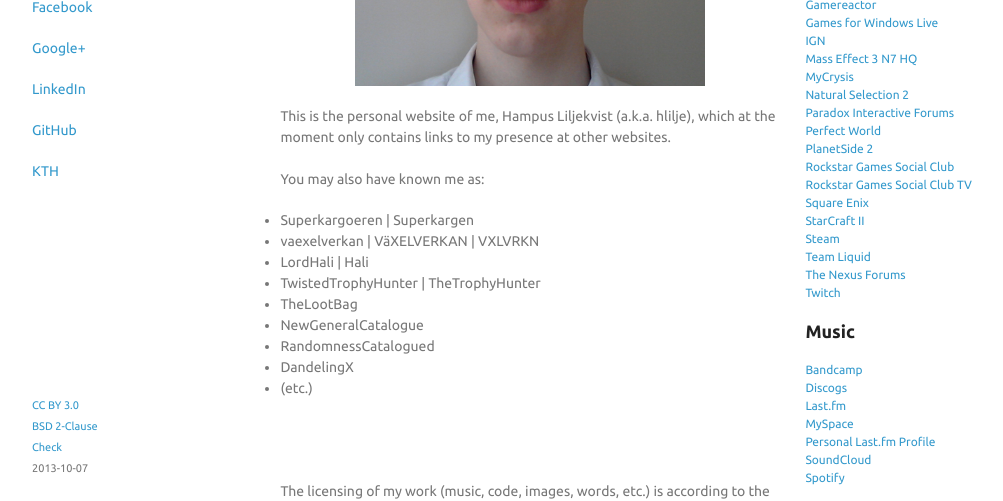
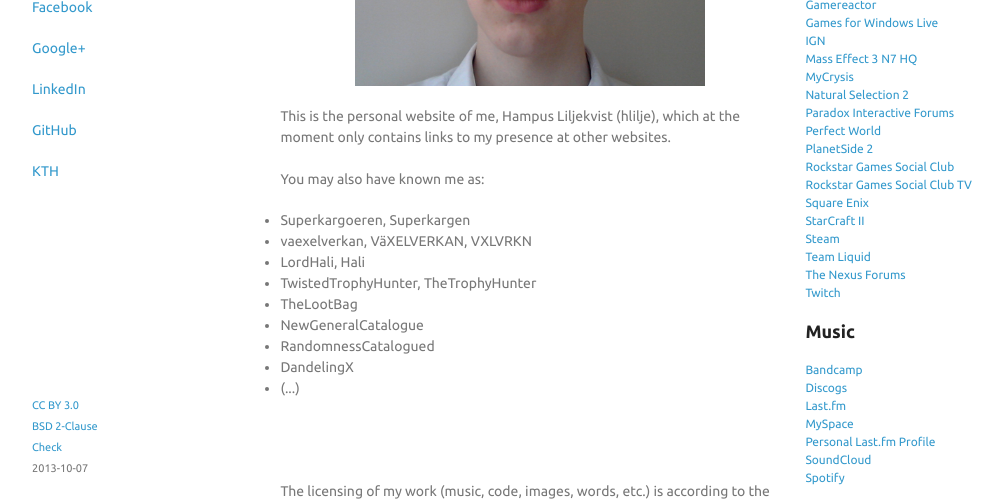
Before and after one commit to hlilje/hlilje.github.io, a Jekyll site: the page built from about/index.html, in a window 1280 px wide and 900 px high. Shown: the part 352-853 px from the top of the window, without its empty margins (138-1141 px from the left). Built offline with Jekyll 4.4.1, drawn with Linux system fonts in a browser that asks for light colours.

Commit message:
header etc

```diff
--- a/about/index.html
+++ b/about/index.html
@@ -7,22 +7,22 @@ title: hlilje | About
   <h3><a href="#about" class="anchor"><span class="octicon octicon-link"></span></a>About</h3>
   <img id="profilePicture" src="/images/profile-picture-2_cut-smallest.jpg" alt="Profile picture" height="70%" width="70%">
   <p>
-  This is the personal website of me, Hampus Liljekvist (a.k.a. hlilje), which at the moment only contains
+  This is the personal website of me, Hampus Liljekvist (hlilje), which at the moment only contains
   links to my presence at other websites.
   <br><br>
   You may also have known me as:
   <br>
 
   <ul>
-    <li>Superkargoeren | Superkargen</li>
-    <li>vaexelverkan | VäXELVERKAN | VXLVRKN</li>
-    <li>LordHali | Hali</li>
-    <li>TwistedTrophyHunter | TheTrophyHunter</li>
+    <li>Superkargoeren, Superkargen</li>
+    <li>vaexelverkan, VäXELVERKAN, VXLVRKN</li>
+    <li>LordHali, Hali</li>
+    <li>TwistedTrophyHunter, TheTrophyHunter</li>
     <li>TheLootBag</li>
     <li>NewGeneralCatalogue</li>
     <li>RandomnessCatalogued</li>
     <li>DandelingX</li>
-    <li>(etc.)</li>
+    <li>(...)</li>
   </ul>
   <br><br>
   </p>
--- a/index.html
+++ b/index.html
@@ -1,6 +1,6 @@
 ---
 layout: default
-title: hlilje
+title: hlilje | Hampus Liljekvist
 ---
 
 <section id="main">
```
